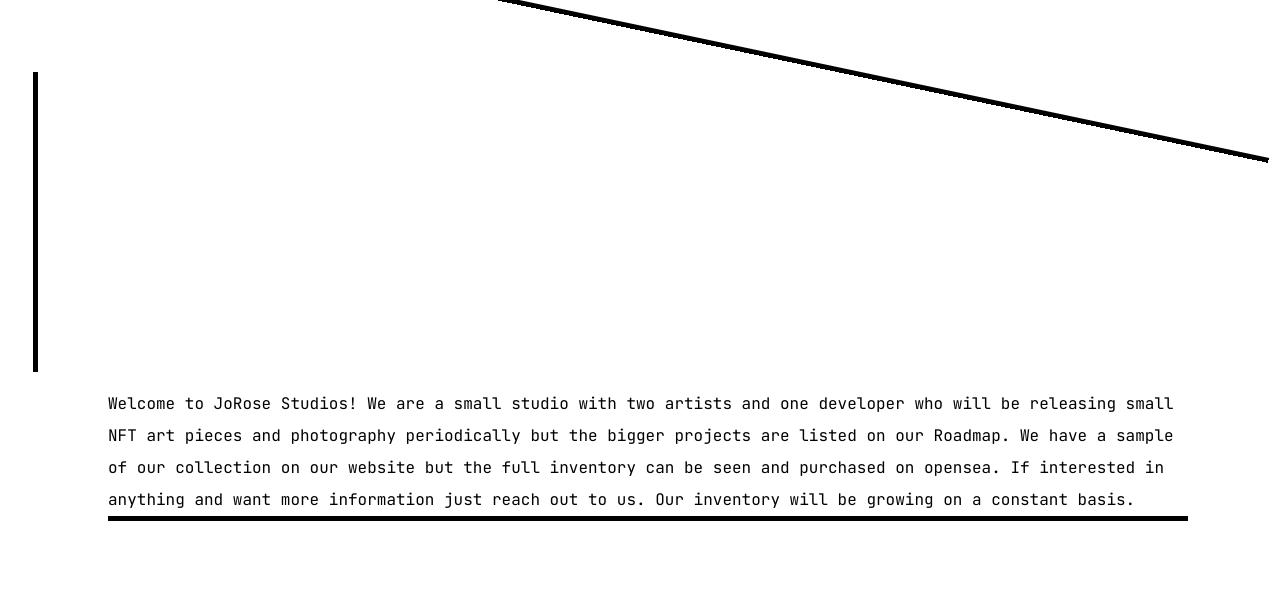
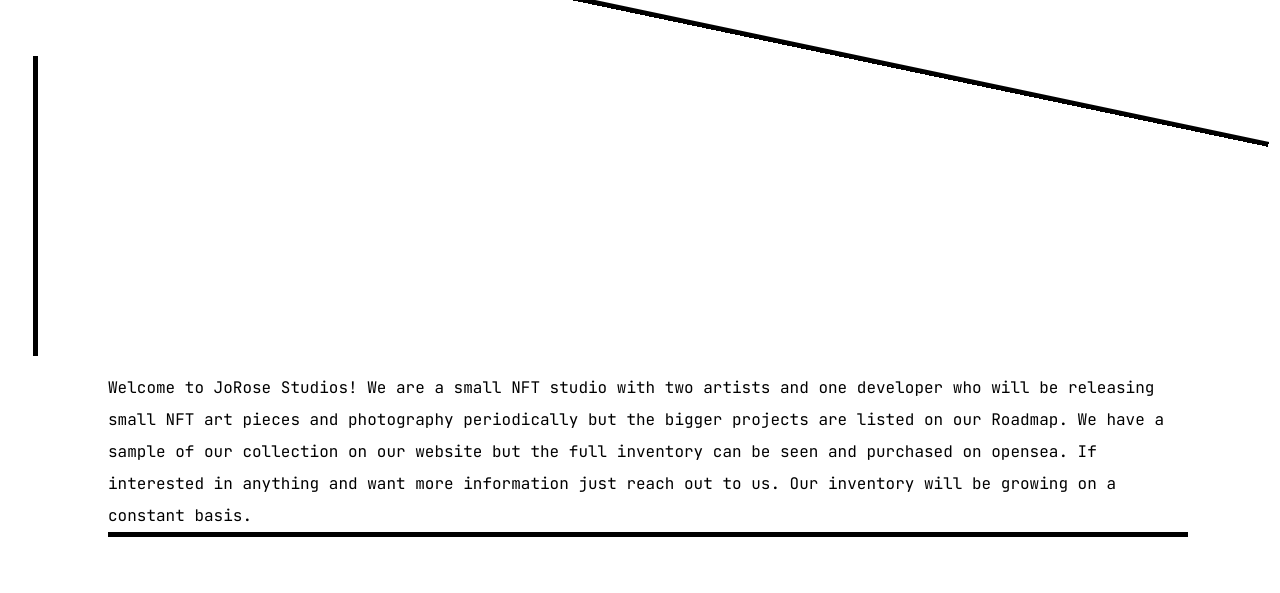
Before and after one commit to Ironclad1979/JoRose, a plain HTML site: page index.html in a window 1280 px wide. Shown: the part 141-734 px from the top of the page. Drawn offline with Linux system fonts and the light colour scheme; a script that the page names is missing; a web font is replaced by a local one.

Commit message:
Update index.html

```diff
--- a/index.html
+++ b/index.html
@@ -62,7 +62,7 @@
             </div>
 
             <p>
-             Welcome to JoRose Studios! We are a small studio with two artists and one developer who will be releasing small NFT art pieces and photography periodically but the bigger projects are listed on our Roadmap.
+             Welcome to JoRose Studios! We are a small NFT studio with two artists and one developer who will be releasing small NFT art pieces and photography periodically but the bigger projects are listed on our Roadmap.
             We have a sample of our collection on our website but the full inventory can be seen and purchased on opensea. If interested in anything and want more information just
             reach out to us. Our inventory will be growing on a constant basis.
 
```
